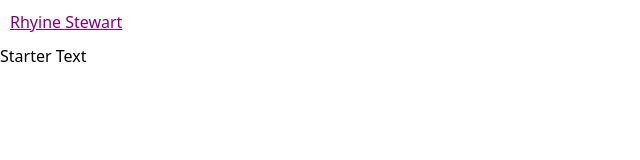
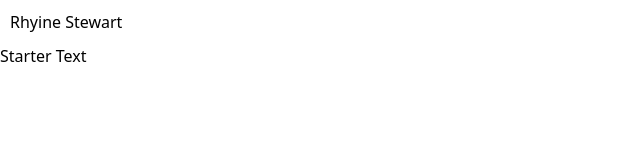
Before and after one commit to the-catalystmc/my-portfolio, a website built with webpack: page src/index.html in a window 1280 px wide. Shown: the full height of the page, 0-640 px from the left. Built offline with nearby package versions, Linux system fonts and the light colour scheme.

Commit message:
Add image and update navbar color

```diff
--- a/src/scss/_navbar.scss
+++ b/src/scss/_navbar.scss
@@ -5,3 +5,8 @@
   padding: 10px;
   width: 100%;
 }
+
+.mobile-navbar a {
+  text-decoration: none;
+  color: black;
+}
```
Also changed, not shown: src/home_image.jpg (added).
